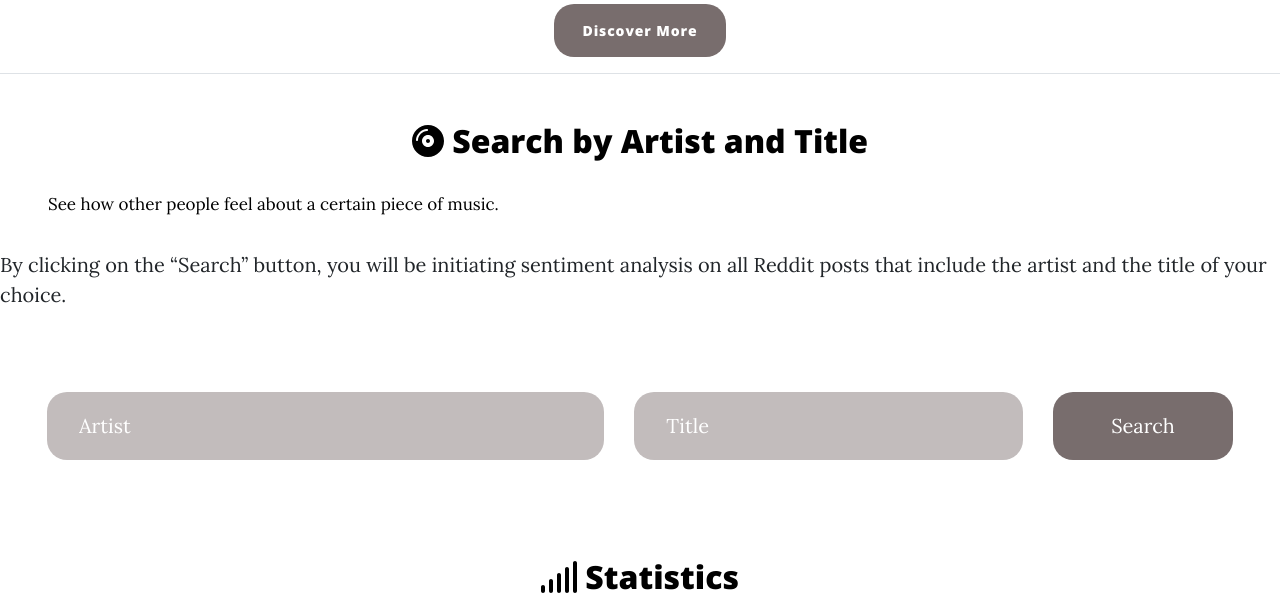
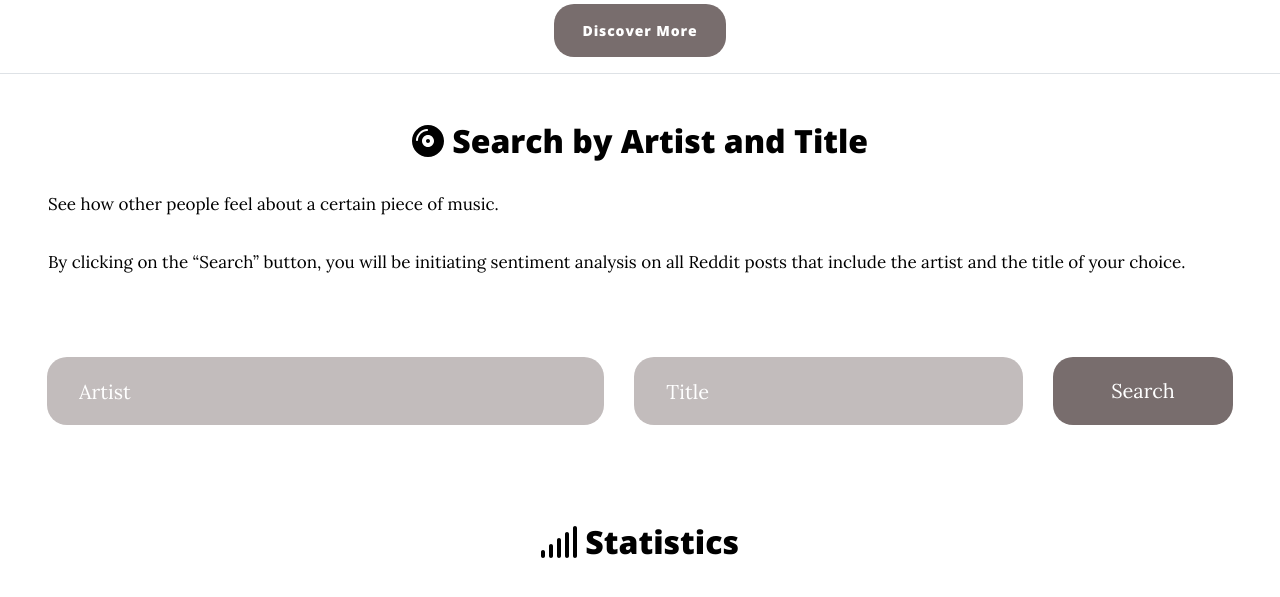
Before and after one commit to ckim48/feelmusic, a Flask app: template templates/result.html in a window 1280 px wide. Shown: the part 1231-1828 px from the top of the page. Run offline with Flask 2, Linux system fonts and the light colour scheme; the template is opened without the code that fills it, so the values that code supplies are empty; parts of the project's set-up code (start-up, migrations or seed data) failed here and were passed over; some libraries are stand-ins or nearby versions.

Commit message:
Update result.html

```diff
--- a/templates/result.html
+++ b/templates/result.html
@@ -429,7 +429,7 @@ against those demonstrating negative sentiment.
 
                     <p class="result-w mx-5">See how other people feel about a certain piece of music.</p>
 
-                    <p> By clicking on the “Search” button, you will be initiating sentiment analysis on all Reddit posts that include the artist and the title of your choice.</p>
+                    <p class="result-w mx-5"> By clicking on the “Search” button, you will be initiating sentiment analysis on all Reddit posts that include the artist and the title of your choice.</p>
 <!--                     <div class="loader">
                     </div> -->
                     <form action = "../../result2" method="POST">
```
